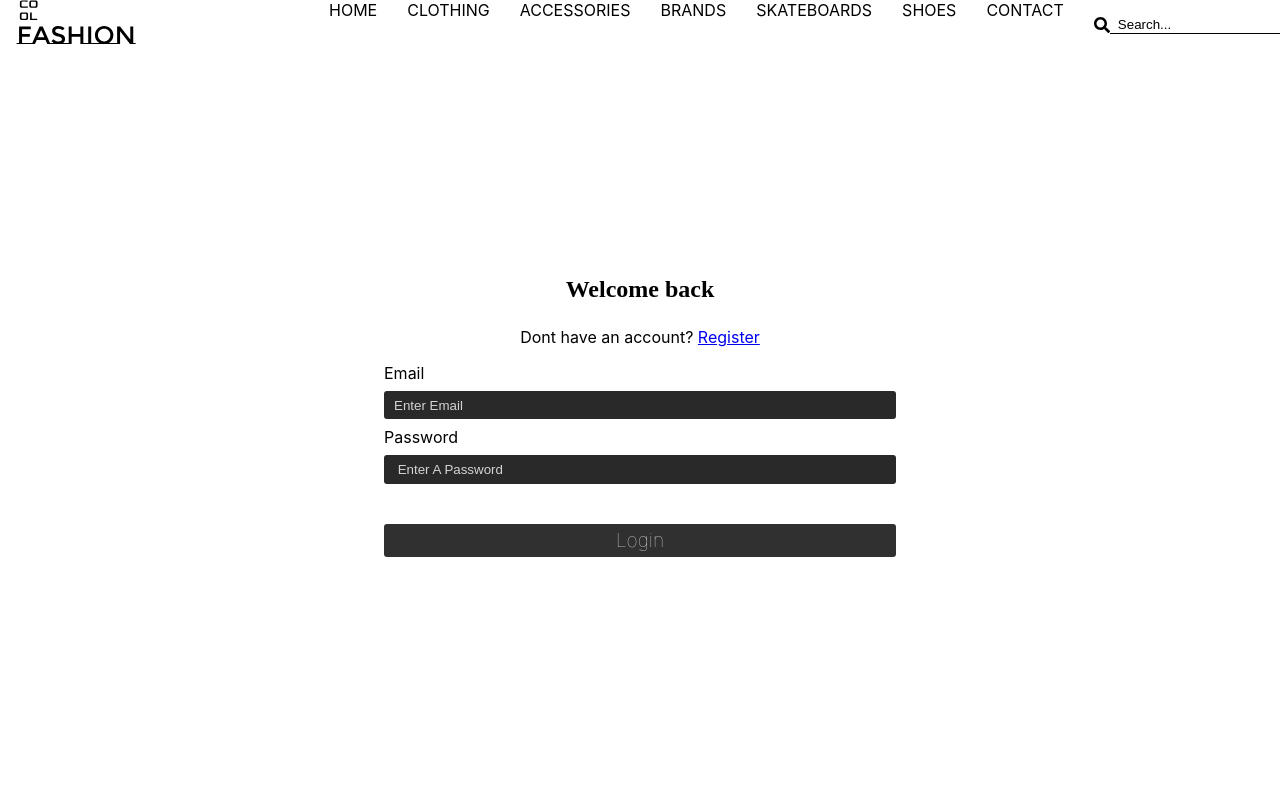
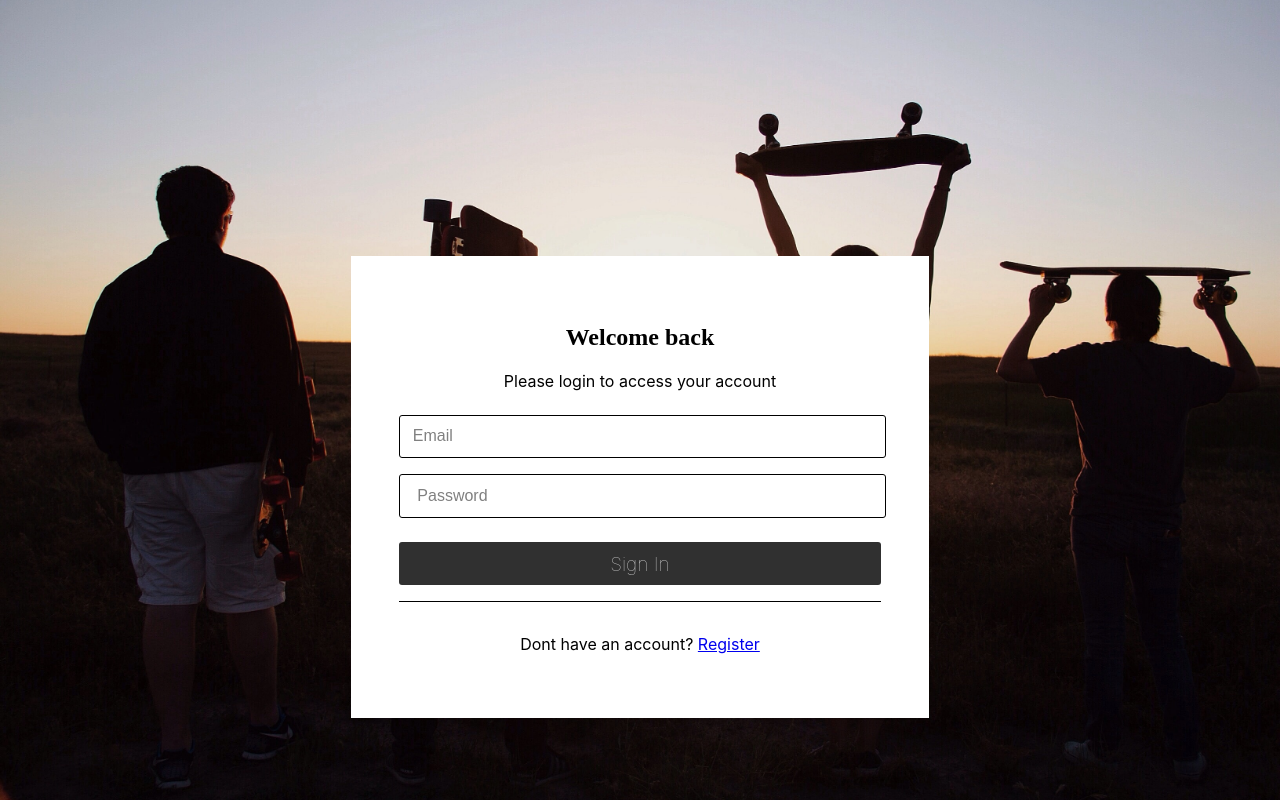
Before and after one commit to fjellen/cool-fashion, a React (Create React App) app in the folder frontend/: page /Login in a window 1280 px wide. Shown: the top 800 px of the page. Built offline with nearby package versions, Linux system fonts and the light colour scheme.

Commit message:
login page added, some minor changes to be made

```diff
--- a/frontend/src/App.tsx
+++ b/frontend/src/App.tsx
@@ -36,7 +36,6 @@ function App() {
           <Route path="skateboards" element={<Skateboards />} />
           <Route path="shoes/:slug" element={<ProductDetails />} />
           <Route path="account" element={<Account />} />
-          <Route path="Login" element={<Login />} />
           <Route path="tshirts" element={<Tshirts />} />
           <Route path="tshirts/:slug" element={<ProductDetails />} />
           <Route path="hoodies" element={<Hoodies />} />
@@ -45,6 +44,8 @@ function App() {
           <Route path="pants/:slug" element={<ProductDetails />} />
           <Route path="Register" element={<Register />} />
         </Route>
+        <Route path="Login" element={<Login />} />
+        <Route path="Register" element={<Register />} />
       </Routes>
     </BrowserRouter>
   );
--- a/frontend/src/components/Pages/Login.tsx
+++ b/frontend/src/components/Pages/Login.tsx
@@ -3,6 +3,18 @@ import React, { useRef, useState, useContext } from "react";
 import { Link, useNavigate } from "react-router-dom";
 import { strapiClient } from "../../utils/strapiClient";
 import { userContext } from "../../context/UserContext";
+import Image from "../Pages/jordan-mcqueen-88XM5Al3AXg-unsplash.jpg"
+
+
+const BackgroundImage = styled.img`
+  position: fixed;
+  height: 100%;
+  width: 100%;
+  object-fit: cover;
+
+  z-index: -1
+`
+
 
 const FlexContainer = styled.section`
   display: flex;
@@ -11,7 +23,7 @@ const FlexContainer = styled.section`
 `;
 
 const Container = styled.div`
-  max-width: 500px;
+
   margin: 1rem;
   padding: 15rem;
   border-radius: 10px;
@@ -22,27 +34,31 @@ const Container = styled.div`
 
 const Form = styled.form`
   display: block;
+  background-color: white;
+
+
+  padding: 3rem;
 `;
 
 const Input = styled.input`
   color: #fff;
   margin-top: 0.5rem;
   margin-bottom: 0.5rem;
-  width: 500px;
   outline: none;
-  padding-left: 10px;
-  padding-top: 0.5em;
-  padding-bottom: 0.5em;
-  border: none;
+  width: 95%;
+
+  padding: 1em;
+  border: 1px solid black;
   border-radius: 3px;
-  background: #292929;
+
   ::placeholder {
-    color: #d3d3d3;
+    color: grey;
+    font-size: 1rem;
   }
 `;
 
 const Button = styled.button`
-  margin-top: 2rem;
+  margin-top: 1rem;
   width: 100%;
   background: #303030;
   border: none;
@@ -50,17 +66,19 @@ const Button = styled.button`
   font-size: 1.2rem;
   font-weight: lighter;
   cursor: pointer;
-  padding-top: 0.25em;
-  padding-bottom: 0.25em;
+  padding-top: 0.5em;
+  padding-bottom: 0.5em;
   border-radius: 3px;
   color: #d3d3d3;
 `;
 
 const FormContainer = styled.div`
-  display: flex;
-  justify-content: center;
-  width: 100%;
+
 `;
+
+const BackgroundHolder = styled.div`
+background-color: white;
+`
 
 const Login = () => {
   const context = useContext(userContext);
@@ -92,50 +110,59 @@ const Login = () => {
 
   return (
     <>
+    <BackgroundImage src={Image}></BackgroundImage>
       <FlexContainer>
         <FormContainer>
           <Container>
+
+
+
+
+            <Form onSubmit={handleSubmit}>
             <h2
               style={{
                 textAlign: "center",
-                marginBottom: "0.5rem",
+
                 fontFamily: "montserrat",
               }}
             >
               Welcome back
             </h2>
-            <p
-              style={{
-                textAlign: "center",
-                textDecoration: "none",
-                marginBottom: "1rem",
-              }}
-            >
-              Dont have an account? <Link to="/register">Register</Link>
-            </p>
-
-            <Form onSubmit={handleSubmit}>
-              <label style={{ marginTop: "1rem" }}>Email</label>
+            <p style={{textAlign: "center"}}>Please login to access your account</p>
               <Input
                 ref={emailRef}
                 type="text"
-                placeholder="Enter Email"
+                placeholder="Email"
                 name="email"
               />
-              <label style={{ marginTop: "1rem" }}>Password</label>
+
               <Input
                 ref={passwordRef}
                 type="password"
-                placeholder=" Enter A Password"
+                placeholder=" Password"
                 name="password"
               />
 
-              <Button type="submit">Login</Button>
+              <Button type="submit">Sign In</Button>
               {errorMsg && <p style={{ color: "#ff0000" }}>{errorMsg}</p>}
+
+              <p
+              style={{
+                paddingTop: "2rem",
+                textAlign: "center",
+                textDecoration: "none",
+                borderTop: "1px solid black",
+
+              }}
+            >
+              Dont have an account? <Link  to="/register">Register</Link>
+            </p>
             </Form>
           </Container>
         </FormContainer>
+
       </FlexContainer>
+
     </>
   );
 };
```
Also changed, not shown: frontend/src/components/Pages/jordan-mcqueen-88XM5Al3AXg-unsplash.jpg (added).
